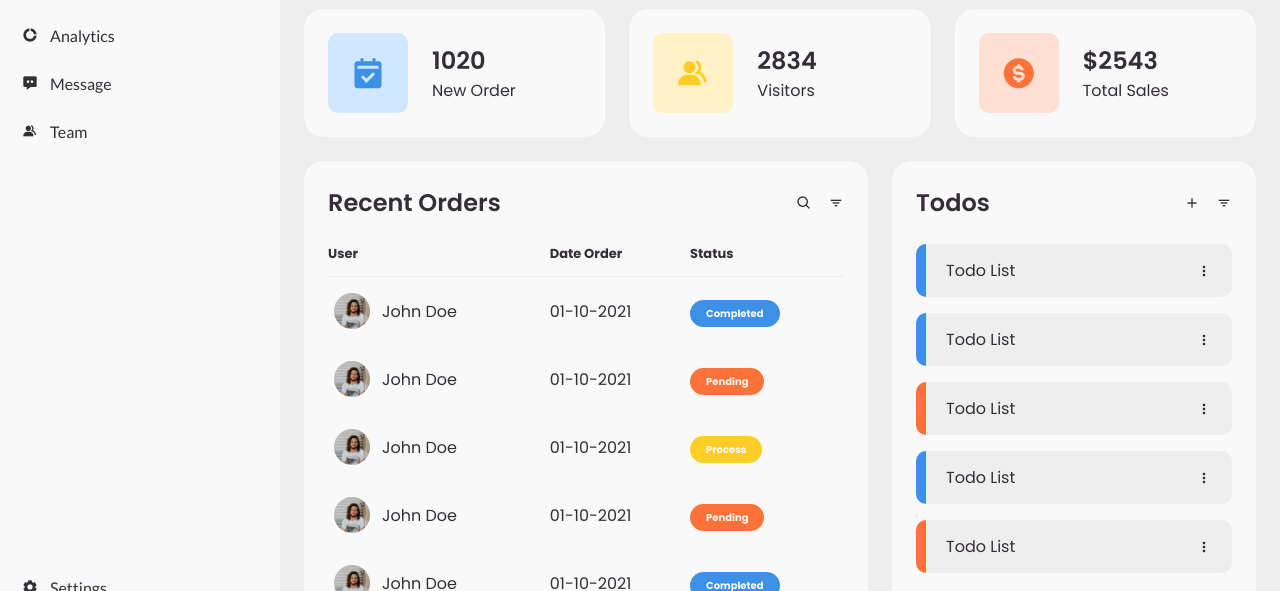
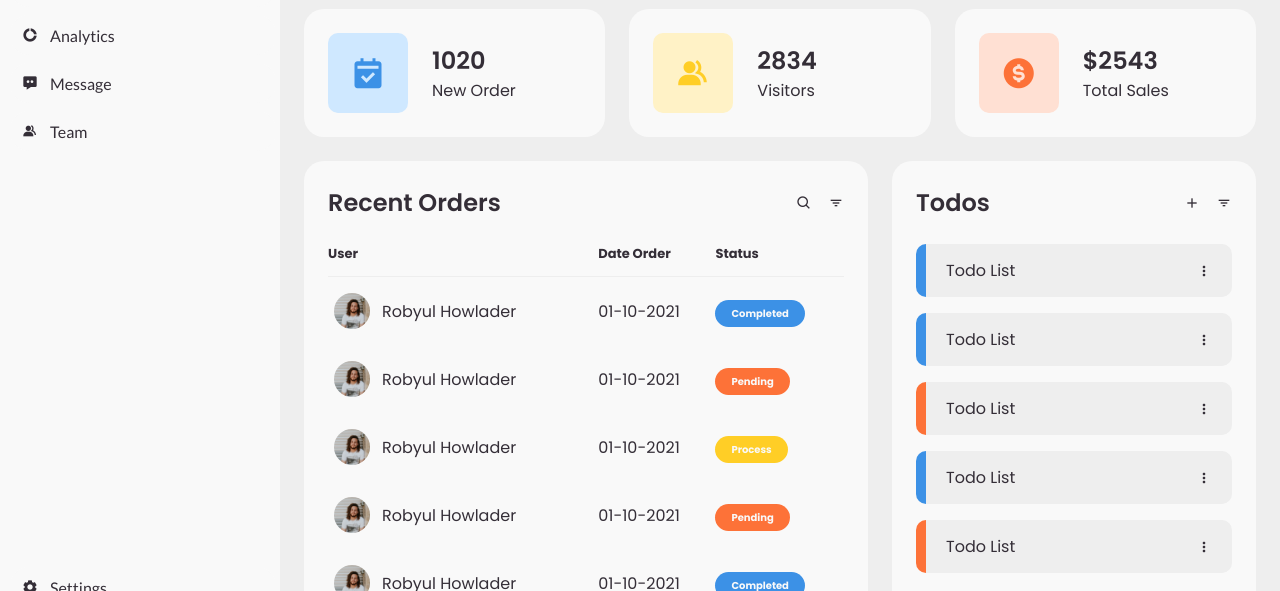
Before and after one commit to Robyulhowlader/Admin-dashbord, a plain HTML site: page index.html in a window 1280 px wide. Shown: the part 209-800 px from the top of the page. Drawn offline with nearby package versions, Linux system fonts and the light colour scheme.

Commit message:
Update index.html

```diff
--- a/index.html
+++ b/index.html
@@ -160,7 +160,7 @@
 							<tr>
 								<td>
 									<img src="img/people.png">
-									<p>John Doe</p>
+									<p>Robyul Howlader</p>
 								</td>
 								<td>01-10-2021</td>
 								<td><span class="status completed">Completed</span></td>
@@ -168,7 +168,7 @@
 							<tr>
 								<td>
 									<img src="img/people.png">
-									<p>John Doe</p>
+									<p>Robyul Howlader</p>
 								</td>
 								<td>01-10-2021</td>
 								<td><span class="status pending">Pending</span></td>
@@ -176,7 +176,7 @@
 							<tr>
 								<td>
 									<img src="img/people.png">
-									<p>John Doe</p>
+									<p>Robyul Howlader</p>
 								</td>
 								<td>01-10-2021</td>
 								<td><span class="status process">Process</span></td>
@@ -184,7 +184,7 @@
 							<tr>
 								<td>
 									<img src="img/people.png">
-									<p>John Doe</p>
+									<p>Robyul Howlader</p>
 								</td>
 								<td>01-10-2021</td>
 								<td><span class="status pending">Pending</span></td>
@@ -192,7 +192,7 @@
 							<tr>
 								<td>
 									<img src="img/people.png">
-									<p>John Doe</p>
+									<p>Robyul Howlader</p>
 								</td>
 								<td>01-10-2021</td>
 								<td><span class="status completed">Completed</span></td>
```
